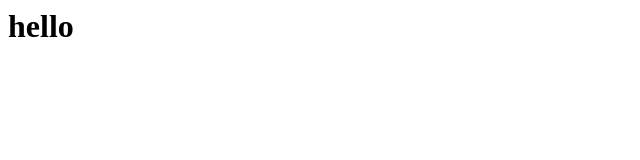
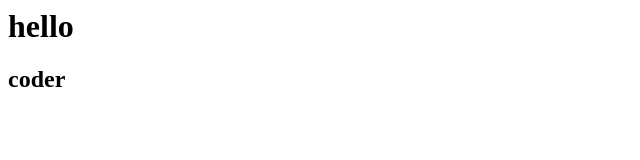
Before and after one commit to sudhanshu4400/new, a plain HTML site: page index.html in a window 1280 px wide. Shown: the full height of the page, 0-640 px from the left. Drawn offline with Linux system fonts and the light colour scheme.

Commit message:
newfeature

```diff
--- a/index.html
+++ b/index.html
@@ -1 +1,2 @@
 <h1>hello</h1>
+<h2>coder</h2>
```
